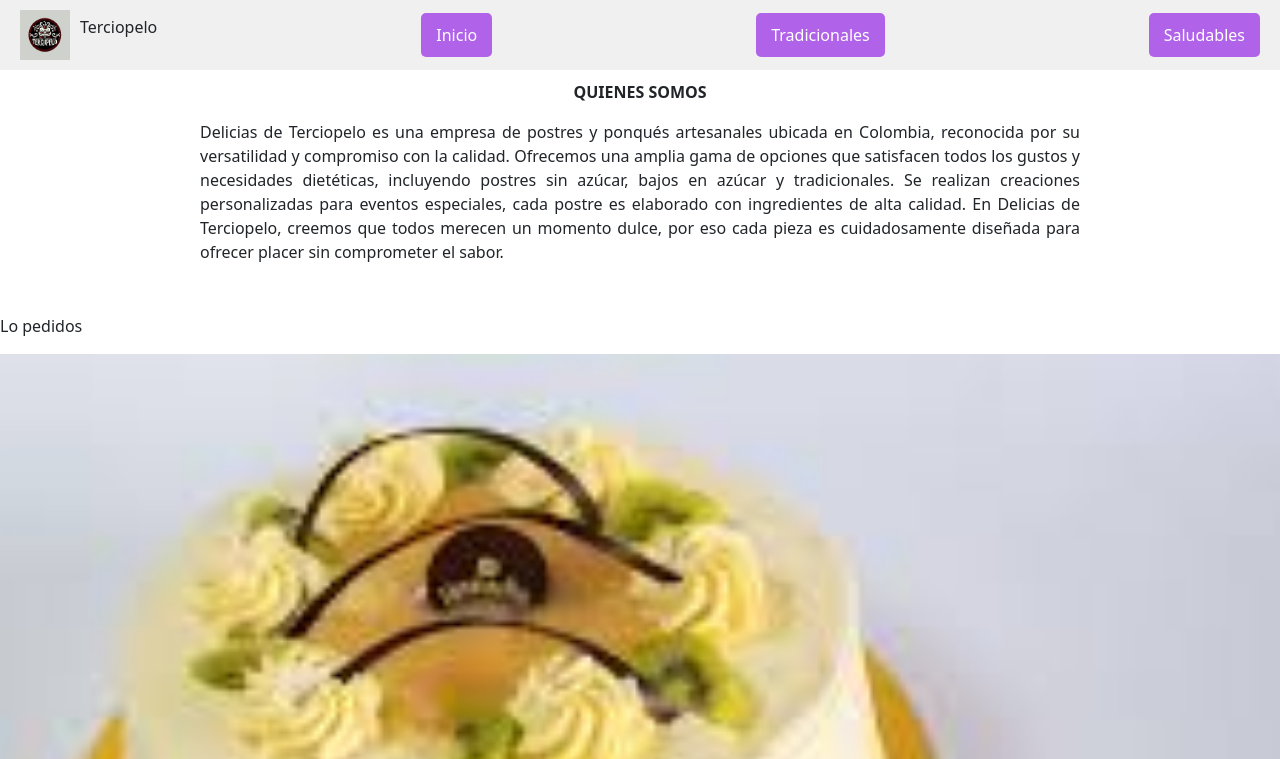
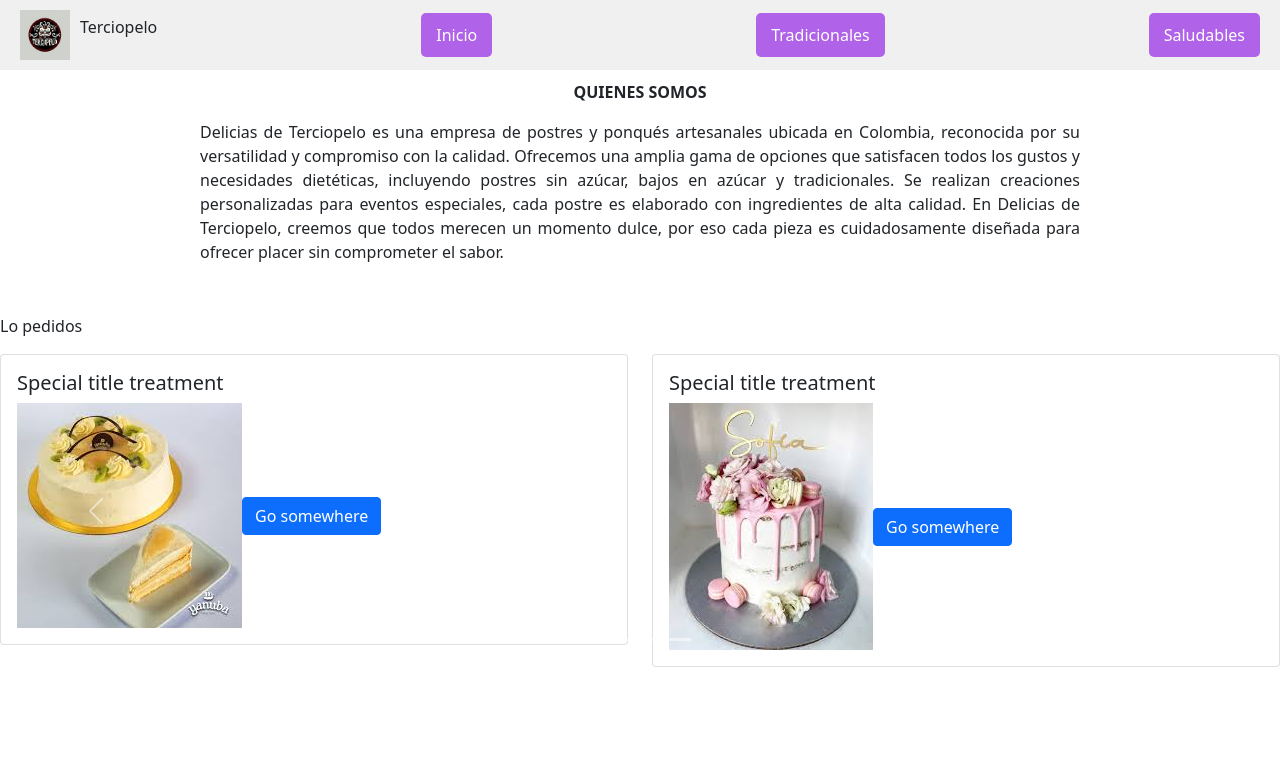
Before and after one commit to AndresMosquera9005/delicias_de_terciopelo, an Angular app in the folder terciopelo/: page /body in a window 1280 px wide. Shown: the top 759 px of the page. Built offline with nearby package versions, Linux system fonts and the light colour scheme.

Commit message:
se modifico router, lo mas vendido

```diff
--- a/terciopelo/src/app/app.routes.ts
+++ b/terciopelo/src/app/app.routes.ts
@@ -6,7 +6,7 @@ import { SaludablesComponent } from './components/saludables/saludables.componen
 
 export const routes: Routes = [
     {
-        path:'', component: HeaderComponent
+        path:'', component: BodyComponent
     },
     {
         path:'body', component: BodyComponent
@@ -19,5 +19,9 @@ export const routes: Routes = [
     },
     {
         path: 'saludables', component: SaludablesComponent
+    },
+    {
+        path: '**' , component : TradicionalesComponent
     }
+
 ];
--- a/terciopelo/src/app/components/barra-navegacion/barra-navegacion.component.html
+++ b/terciopelo/src/app/components/barra-navegacion/barra-navegacion.component.html
@@ -3,10 +3,10 @@
         <img src="/img/iconos/icono_deciliasterciopelo.png" alt="icono">
         <p id="p-header">Terciopelo</p>
     </a>
-    <div class="col-3 align-content-center">
+    <!-- <div class="col-3 align-content-center">
         <form class="d-flex  " role="search">
             <input class="form-control me-2" type="search" placeholder="Buscar Producto" aria-label="Search">
             <button class="btn btn-outline-success" type="submit">Buscar</button>
         </form>
-    </div>
+    </div> -->
 </div>
--- a/terciopelo/src/app/components/lo-mas-vendido/lo-mas-vendido.component.html
+++ b/terciopelo/src/app/components/lo-mas-vendido/lo-mas-vendido.component.html
@@ -8,10 +8,30 @@
     </div>
     <div class="carousel-inner">
         <div class="carousel-item active">
-            <img src="/img/img_ensayo/torta_1.jpeg" class="d-block img-lo-mas-pedido" alt="...">
+            <!-- <img src="/img/img_ensayo/torta_1.jpeg" class="d-block img-lo-mas-pedido" alt="...">
             <div class="carousel-caption d-none d-md-block">
                 <h5>Torta de zanahoria fitness</h5>
                 <p>esta es para 10 personas.</p>
+            </div> -->
+            <div class="row">
+                <div class="col-sm-6 mb-3 mb-sm-0">
+                    <div class="card">
+                        <div class="card-body">
+                            <h5 class="card-title">Special title treatment</h5>
+                            <img src="/img/img_ensayo/torta_1.jpeg" alt="">
+                            <a href="#" class="btn btn-primary">Go somewhere</a>
+                        </div>
+                    </div>
+                </div>
+                <div class="col-sm-6">
+                    <div class="card">
+                        <div class="card-body">
+                            <h5 class="card-title">Special title treatment</h5>
+                            <img src="/img/img_ensayo/torta_2.jpeg" alt="">
+                            <a href="#" class="btn btn-primary">Go somewhere</a>
+                        </div>
+                    </div>
+                </div>
             </div>
         </div>
         <div class="carousel-item">
```
